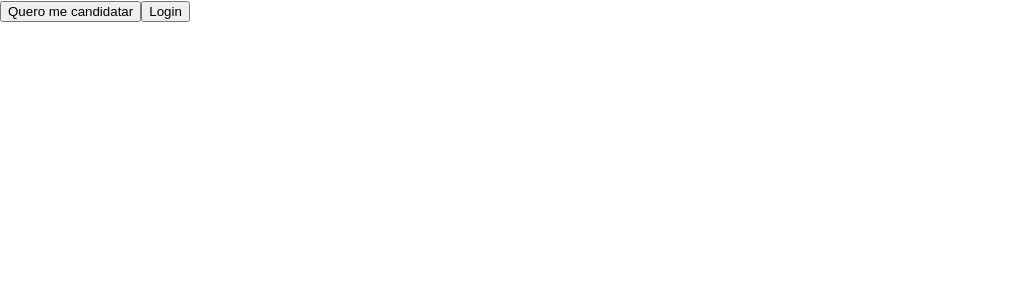
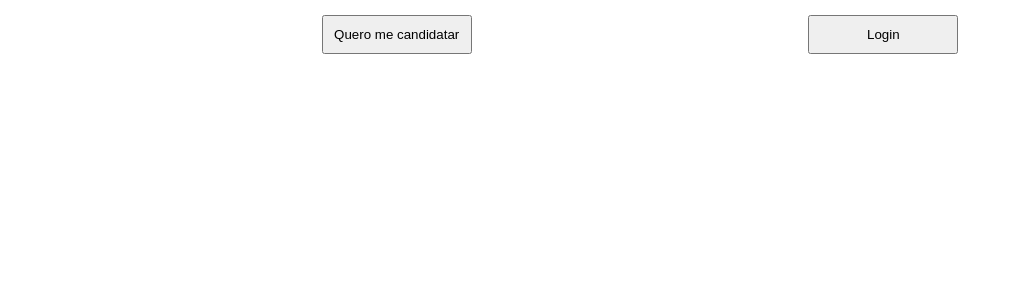
Before and after one commit to future4code/Hendrik-Liu, a React (Create React App) app in the folder semana10/projeto/labex/: page / in a window 1280 px wide. Shown: the top 300 px of the page, without its empty margins (0-1021 px from the left). Built offline with nearby package versions, Linux system fonts and the light colour scheme.

Commit message:
[TripListPage] funcionalidade ok

```diff
--- a/semana10/projeto/labex/src/pages/FormPage.js
+++ b/semana10/projeto/labex/src/pages/FormPage.js
@@ -2,6 +2,31 @@ import React, { useEffect, useState } from 'react';
 import axios from 'axios';
 import { useHistory } from 'react-router-dom';
 import useForm from '../hooks/useForm';
+import styled from 'styled-components'
+
+const FormContainer = styled.form`
+  display: flex;
+  flex-direction: column;
+  align-items: center;
+
+  > input {
+    margin-left: 10px;
+    padding: 10px;
+    width: 300px;
+  }
+
+  > select {
+    margin-left: 10px;
+    padding: 10px;
+    width: 300px;
+  }
+
+  > button {
+    padding: 10px;
+    width: 100px;
+    margin-top: 20px;
+  }
+`
 
 const FormPage = () => {
   const history = useHistory()
@@ -65,7 +90,7 @@ const FormPage = () => {
   }
 
   return (
-    <form onSubmit={handleSubmit}>
+    <FormContainer onSubmit={handleSubmit}>
       <h2>Formulário</h2>
       <input
         type={"text"}
@@ -131,7 +156,7 @@ const FormPage = () => {
         })}
       </select>
       <button>Inscrever</button>
-    </form>
+    </FormContainer>
   )
 }
 
--- a/semana10/projeto/labex/src/pages/HomePage.js
+++ b/semana10/projeto/labex/src/pages/HomePage.js
@@ -1,5 +1,19 @@
 import React from 'react';
 import { useHistory } from 'react-router-dom';
+import styled from 'styled-components'
+
+const HomeContainer = styled.div`
+  display: flex;
+  flex-direction: row;
+  justify-content: space-evenly;
+  align-items: center;
+`
+
+const Button = styled.button`
+  width: 150px;
+  margin: 15px;
+  padding: 10px;
+`
 
 const HomePage = () => {
   const history = useHistory()
@@ -13,10 +27,10 @@ const HomePage = () => {
   }
 
   return (
-    <div>
-      <button onClick={goToFormPage}>Quero me candidatar</button>
-      <button onClick={goToLoginPage}>Login</button>
-    </div>
+    <HomeContainer>
+      <Button onClick={goToFormPage}>Quero me candidatar</Button>
+      <Button onClick={goToLoginPage}>Login</Button>
+    </HomeContainer>
   )
 }
 
--- a/semana10/projeto/labex/src/pages/TripsListPage.js
+++ b/semana10/projeto/labex/src/pages/TripsListPage.js
@@ -1,11 +1,35 @@
-import React from 'react';
+import React, { useEffect, useState } from 'react';
+import axios from 'axios'
+import styled from 'styled-components'
 import { useHistory } from 'react-router-dom';
 import useProtectedPage from '../hooks/useProtectedPage'
 
+
+const Card = styled.div`
+  border: solid 1px black;
+  padding: 10px;
+  background-color: lightgray;
+`
+
 const TripsListPage = () => {
   const history = useHistory()
+  const [getTripsList, setGetTripsList] = useState([]);
+
+  useEffect(() => {
+    getTrips();
+  }, [])
 
   useProtectedPage()
+
+  const getTrips = () => {
+    axios.get ('https://us-central1-labenu-apis.cloudfunctions.net/labeX/hendrik-dumont/trips')
+    .then((response) => {
+      setGetTripsList(response.data.trips)
+    })
+    .catch((error) => {
+      console.log(error.message)
+    })
+  }
 
   const goToCreateTripPage = () => {
     history.push("/login/create")
@@ -13,8 +37,18 @@ const TripsListPage = () => {
 
   return (
     <div>
-      <h2>TripsListPage</h2>
       <button onClick={goToCreateTripPage}>Criar Viagem</button>
+      {getTripsList.map((trip) =>{
+        return (
+          <Card>
+            <p>{trip.name}</p>
+            <p>{trip.description}</p>
+            <p>Planeta: {trip.planet}</p>
+            <p>Duração: {trip.durationInDays} dias</p>
+            <p>Data: {trip.date}</p>
+          </Card>
+        )
+      })}
     </div>
   )
 }
```
